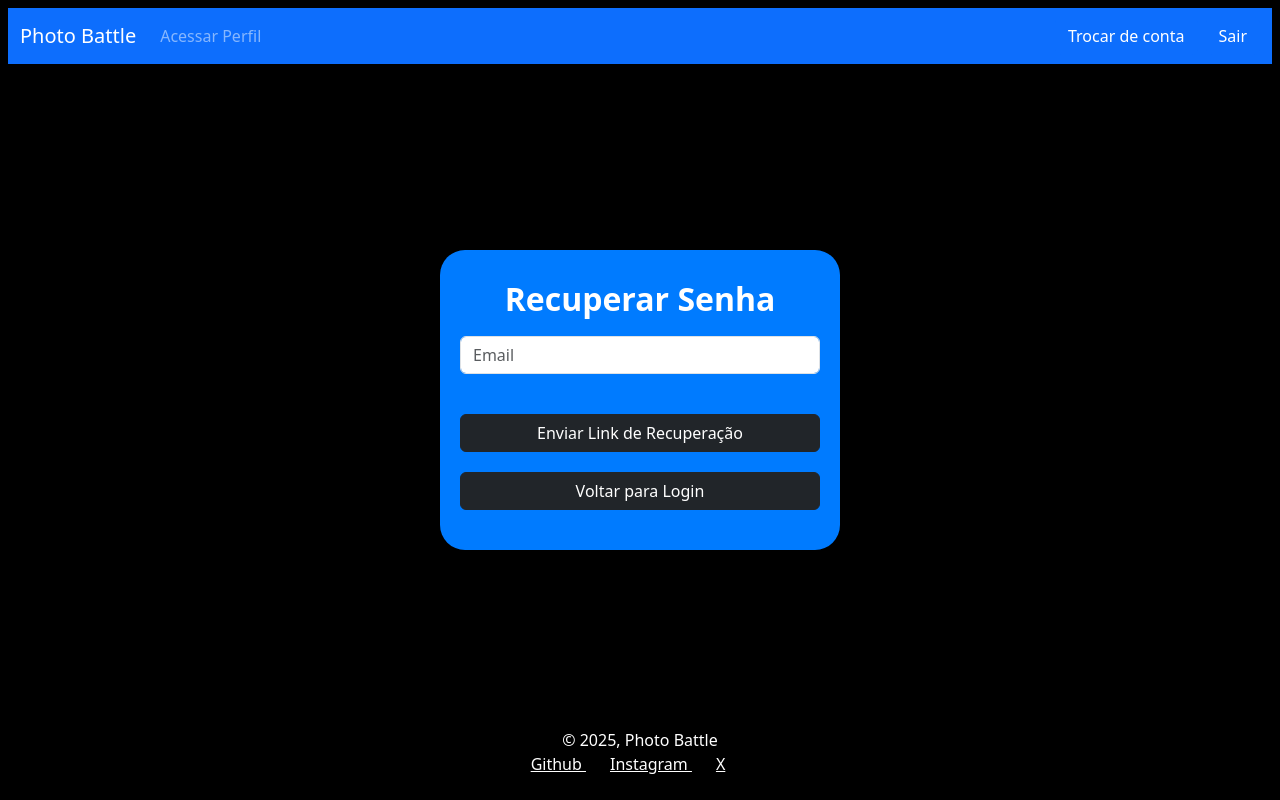
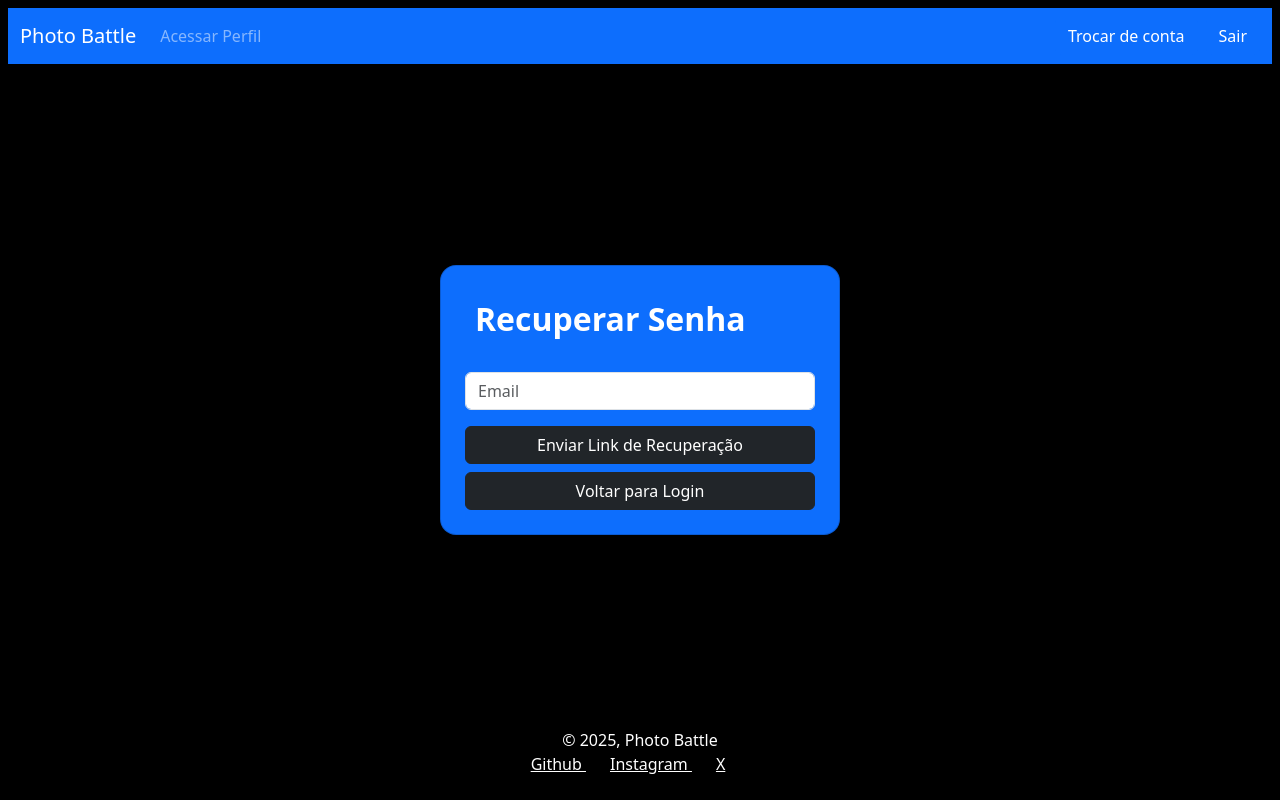
Before and after one commit to Andrevictor20/Projeto-DSW, a plain HTML site: page src/pages/forgetpswd.html in a window 1280 px wide. Drawn offline with nearby package versions, Linux system fonts and the light colour scheme.

Commit message:
Alteração visual da página de recuperação de senha

```diff
--- a/src/css/pages/forgetpswd.css
+++ b/src/css/pages/forgetpswd.css
@@ -1,11 +1,5 @@
 body {
-  background-color: #000;
-  display: flex;
-  justify-content: center;
-  align-items: center;
-  height: 100vh;
-  margin: 0;
-  padding: 20px;
+  background-color: #000000;
 }
 
 h2 {
--- a/src/pages/forgetpswd.html
+++ b/src/pages/forgetpswd.html
@@ -28,15 +28,19 @@
             </div>
         </div>
     </nav>
-    <div class="login-container">
-        <h2>Recuperar Senha</h2>
-        <form>
-            <div class="form-group">
-                <input type="email" class="form-control" placeholder="Email" required>
-            </div>
-            <button type="submit" class="btn btn-dark btn-block">Enviar Link de Recuperação</button>
-            <a href="./login.html"><button type="button" class="btn btn-dark btn-block">Voltar para Login</button></a>
-        </form>
+    <div class="container min-vh-100 d-flex align-items-center justify-content-center">
+        <div class="card bg-primary text-white p-4 rounded-4" style="width: 400px;">
+            <h2 class="fw-bold mb-4">Recuperar Senha</h2>
+            <form>
+                <div class="mb-3">
+                    <input type="email" class="form-control" placeholder="Email" required>
+                </div>
+                <button type="submit" class="btn btn-dark w-100 mb-2">Enviar Link de Recuperação</button>
+                <a href="./login.html" class="w-100">
+                    <button type="button" class="btn btn-dark w-100">Voltar para Login</button>
+                </a>
+            </form>
+        </div>
     </div>
     <footer class="bg-black  text-center text-white mt-4 fixed-bottom">
         <div class="container p-4">
```
